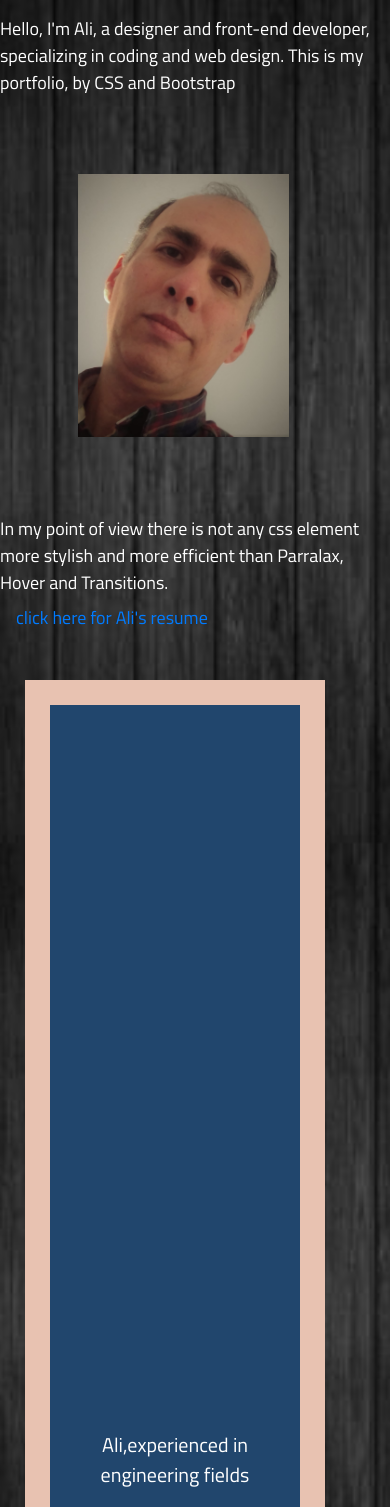
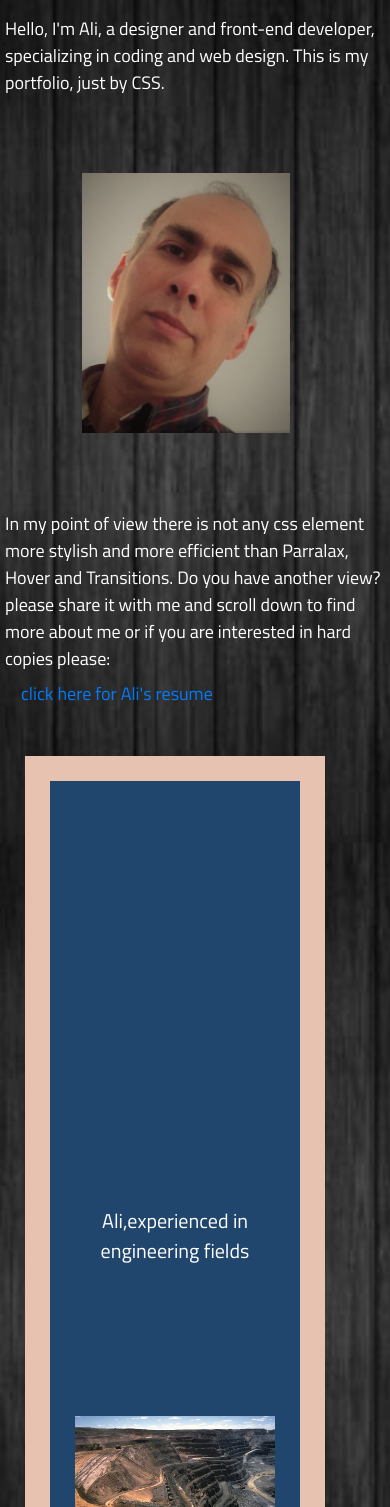
Before and after one commit to alexsydney/portfolio, a PHP site: page / in a window 390 px wide. Shown: the part 771-2278 px from the top of the page. Run offline with PHP 8.4, Linux system fonts and the light colour scheme.

Commit message:
check logo for mobile

```diff
--- a/bigscreen.css
+++ b/bigscreen.css
@@ -23,7 +23,7 @@ padding: 0;
     margin:0;
     padding: 0;
     /* Pass a comma separated list of backgrounds: */
-    background:url('https://d30y9cdsu7xlg0.cloudfront.net/png/200271-200.png')no-repeat center,
+    background:url('pics/codesign.png')no-repeat center,
      url('pics/33.jpg') no-repeat bottom center;
 
     width:100%;
@@ -53,6 +53,7 @@ padding: 0;
 }
 
 .transparentbox-one{
+margin-left: 5px;
 font-family: 'Titillium Web', sans-serif;
 text-align: center;
 font-weight:normal;
@@ -87,7 +88,8 @@ font-size: 18px;
 
 .bgimg-1 {
   background-image: url("pics/33.jpg");
-  min-height: 700px;
+
+  min-height:400px;
   min-width: : 100%;
 }
 
--- a/portfolio.html
+++ b/portfolio.html
@@ -25,7 +25,7 @@
       <div class="col">
         <nav class="navbar navbar-expand-lg navbar-light">
           <a class="navbar-brand" href="#About">
-            <img src="http://actualisedesign.com/images/gfx_actualise-symbol.png" width="30" height="30" class="d-inline-block align-top" alt="">
+            <img src="pics/logo.gif" width="30" height="30" class="d-inline-block align-top" alt="" width="100%" height="100%">
             Ali Asgari
           </a>
           <!-- Buttons -->
@@ -71,11 +71,11 @@
         <div class="col-sm-4 col-md-4 col-lg-4z">
           <div class="transparentbox-one">
             <p></p>
-            <p>Hello, I'm Ali, a designer and front-end developer, specializing in coding and web design. This is my portfolio, by CSS and Bootstrap</p>
+            <p>Hello, I'm Ali, a designer and front-end developer, specializing in coding and web design. This is my portfolio, just by CSS.</p>
             <div class="selfi">
               <img src="pics/selfi.jpg" alt="selfi" width="90%" height="90%">
             </div>
-            <p>In my point of view there is not any css element more stylish and more efficient than Parralax, Hover and Transitions.
+            <p>In my point of view there is not any css element more stylish and more efficient than Parralax, Hover and Transitions. Do you have another view? please share it with me and scroll down to find more about me or if you are interested in hard copies please:
               <a class="nav-link" href="resume.txt" download="resume.txt">click here for Ali's resume</a></p>
             </div>
           </div>
--- a/smallscreen.css
+++ b/smallscreen.css
@@ -23,7 +23,7 @@ html, body {
     margin:0;
     padding: 0;
     /* Pass a comma separated list of backgrounds: */
-    background:url('https://d30y9cdsu7xlg0.cloudfront.net/png/200271-200.png')no-repeat center,
+    background:url('pics/codesign.png')no-repeat center,
     url('pics/33.jpg') no-repeat bottom center;
 
     width:100%;
```
Also changed, not shown: pics/codesign.png (added), pics/logo.gif (added), 2 other files.
